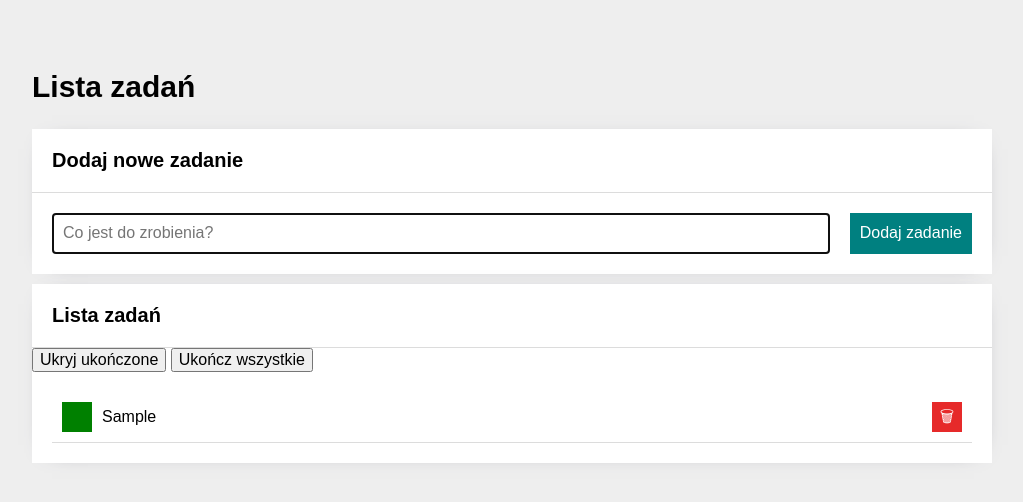
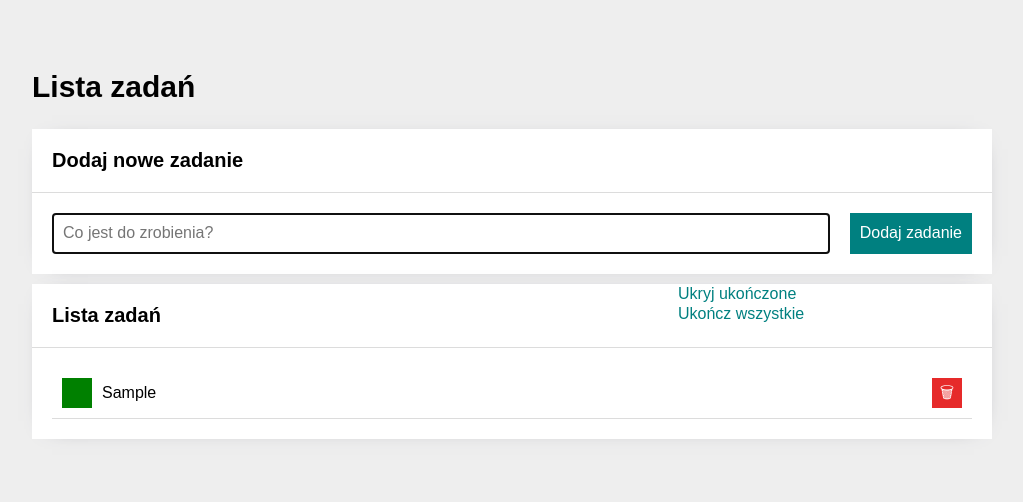
Before and after one commit to PawelSI/To-do-list, a plain HTML site: page index.html in a window 1280 px wide. Both pictures are taken after typing "Sample" into the empty fields and a click on the button "Dodaj zadanie". Shown: the whole page, without its empty margins (128-1151 px from the left). Drawn offline with Linux system fonts and the light colour scheme.

Commit message:
Old changes

```diff
--- a/css/button.css
+++ b/css/button.css
@@ -1,3 +1,32 @@
+.section__buttons {
+    display: grid;
+    grid-template-columns: 1fr 150px 170px;
+}
+
+
+.section__buttons--hideDoneTasks{
+    border: none;
+    color: teal;
+    background-color: white;
+    display: inline-block;
+    transition: 0.5s;
+}
+
+.section__buttons--finishAllTasks {
+    border: none;
+    color: teal;
+    background-color: white;
+    display: inline-block;
+    transition: 0.5s;
+}
+
+.finishAllTasks {
+    border: none;
+    color: teal;
+    background-color: white;
+    display: inline-block;
+}
+
 .tasks__button {
     background-color: green;
     border: none;
@@ -27,7 +56,7 @@
 .tasks__button--remove {
     background-color: rgb(230, 42, 42);
     color: white;
-    transition: 0.5s    ;
+    transition: 0.5s;
 }
 
 .tasks__button--remove:hover {
@@ -37,3 +66,11 @@
 .tasks__button--remove:active {
     background-color: rgb(255, 137, 137);
 }
+
+.section__buttons--hideDoneTasks:hover {
+    color: rgb(0, 175, 175);
+}
+
+.section__buttons--finishAllTasks:hover {
+    color: rgb(0, 175, 175);
+}
--- a/css/section.css
+++ b/css/section.css
@@ -11,9 +11,9 @@
     font-size: 20px;
     padding: 20px;
     margin: 0;
-    border-bottom: 1px solid gainsboro;
 }
 
 .section__body {
     padding: 20px;
+    border-top: 1px solid gainsboro;
 }
--- a/index.html
+++ b/index.html
@@ -18,7 +18,9 @@
 
 <body class="body">
     <div class="container">
+
         <h2 class="header">Lista zadań</h2>
+
         <section class="section">
             <h2 class="section__header">Dodaj nowe zadanie</h2>
             <div class="section__body">
@@ -30,9 +32,10 @@
         </section>
 
         <section class="section">
-            <h2 class="section__header">Lista zadań</h2>
-            <button class="hideDoneTasks js--hide">Ukryj ukończone</button>
-            <button class="finishAllTasks js--finishAll">Ukończ wszystkie</button>
+            <div class="section__buttons">
+                <h2 class="section__header">Lista zadań</h2>
+                <div class="js-buttons"></div>
+            </div>
             <div class="section__body">
                 <ul class="tasks js-tasks"></ul>
             </div>
--- a/script.js
+++ b/script.js
@@ -1,24 +1,35 @@
 {
 
     let tasks = [];
+    let hideDoneTasks = false;
 
     const removeTask = (taskIndex) => {
-        tasks.splice(taskIndex, 1);
+        tasks = tasks.filter((_, index) => index !== taskIndex);
+        render();
+    }
+
+    const toggleTaskDone = (taskIndex) => {
+        tasks = tasks.map((task, index) =>
+            index === taskIndex
+            ? { ...task, done: !task.done }
+            : task
+        );
+        render();
+    }
+
+    const addNewTask = (newTaskContent) => {
+        tasks = [
+            ...tasks,
+            { content: newTaskContent },
+        ];
         render();
     };
 
-    const toggleTaskDone = (taskIndex) => {
-        tasks[taskIndex].done = !tasks[taskIndex].done;
+    const finishAllTasks = () => {
+        tasks = tasks.map(task => ({ ...task, done: true }))
         render();
     };
 
-    const addNewTask = (newTaskContent) => {
-        tasks.push({
-            content: newTaskContent,
-        });
-
-        render();
-    };
 
     const bindRemoveEvents = () => {
         const removeButtons = document.querySelectorAll(".js-remove");
@@ -40,18 +51,17 @@
         });
     };
 
-    const render = () => {
-        let tasksListHTMLContent = "";
+    const renderTasks = () => {
+    let tasksListHTMLContent = "";
 
-        for (const task of tasks) {
+    for (const task of tasks) {
+        if (!hideDoneTasks || !task.done) {
             tasksListHTMLContent += `
-                <li
-                    class="tasks__item js-task"
-                >
+                <li class="tasks__item js-task">
                     <button class="tasks__button tasks__button--done js-toggleDone">
                         ${task.done ? "✔" : ""}
                     </button>
-                    <span class="tasks__content${ task.done ? " tasks__content--done" : ""}">
+                    <span class="tasks__content${task.done ? " tasks__content--done" : ""}">
                         ${task.content}
                     </span>
                     <button class="tasks__button tasks__button--remove js-remove">
@@ -60,11 +70,55 @@
                 </li>
             `;
         }
+    }
 
-        document.querySelector(".js-tasks").innerHTML = tasksListHTMLContent;
+    document.querySelector(".js-tasks").innerHTML = tasksListHTMLContent;
+};
+
+    const toggleHideDoneTasks = () => {
+        hideDoneTasks = !hideDoneTasks
+
+        render();
+    };
+
+    const BindButtonsEvents = () => {
+        const hideDoneButton = document.querySelectorAll(".js-hide");
+        hideDoneButton.forEach((hideDoneButton) => {
+          hideDoneButton.addEventListener("click", toggleHideDoneTasks);
+        });
+
+        const finishAllButton = document.querySelectorAll(".js-finishAll");
+        finishAllButton.forEach((finishAllButton) => {
+          finishAllButton.addEventListener("click", finishAllTasks);
+        });
+      };
+
+
+    const renderButtons = () => {
+        let showButtons = "";
+
+        if (tasks.length > 0) {
+            showButtons = `
+                <button class="section__buttons--hideDoneTasks js-hide">
+                    ${hideDoneTasks ? "Pokaż" : "Ukryj"} ukończone
+                </button>
+                <button class="section__buttons--finishAllTasks js-finishAll">
+                    Ukończ wszystkie
+                </button>
+            `;
+        }
+
+        document.querySelector(".js-buttons").innerHTML = showButtons;
+    };
+
+
+    const render = () => {
+        renderTasks();
+        renderButtons();
 
         bindRemoveEvents();
         bindToggleDoneEvents();
+        BindButtonsEvents();
     };
 
     const onFormSubmit = (event) => {
```
